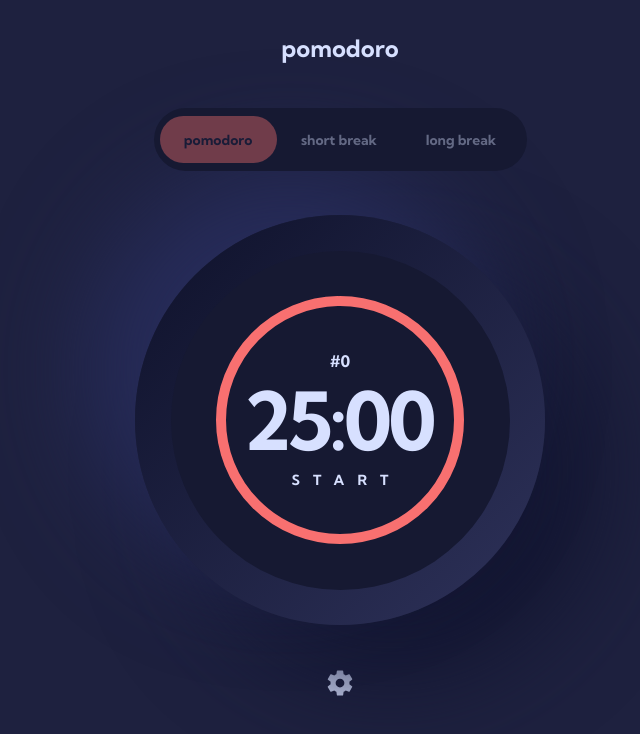
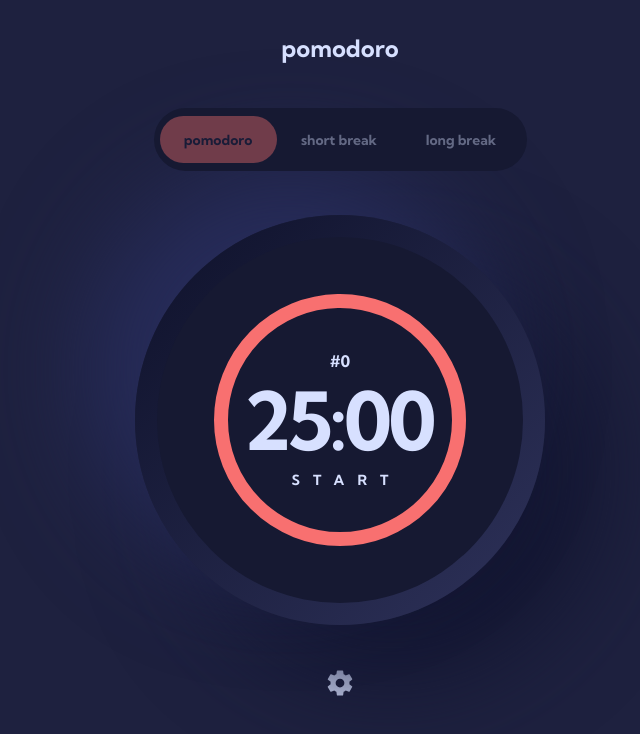
Before and after one commit to Furxx2000/Pomodoro-app, a React (Vite) app: page / in a window 1280 px wide. Shown: the top 734 px of the page, without its empty margins (300-940 px from the left). Built offline with nearby package versions, Linux system fonts and the light colour scheme.

Commit message:
Change width

```diff
--- a/src/index.css
+++ b/src/index.css
@@ -113,8 +113,8 @@
     box-shadow: -50px -50px 100px #272c5a, 50px 50px 100px #121530;
   }
   .timer-center-size {
-    width: clamp(268px, 65vw, 339px);
-    height: clamp(268px, 65vw, 339px);
+    width: clamp(268px, 65vw, 366px);
+    height: clamp(268px, 65vw, 366px);
   }
 
   .timer-progress-bar {
@@ -128,13 +128,19 @@
     transform-origin: center;
   }
 
+  @media only screen and (min-width: 768px) {
+    .timer-progress-bar {
+      stroke-width: 14;
+    }
+  }
+
   .timer-progress-bar:nth-child(1) {
     stroke-dashoffset: 0;
     stroke: transparent;
   }
 
   .dialog-width {
-    width: clamp(327px, 65vw, 540px);
+    width: clamp(327px, 71vw, 540px);
   }
 
   .text-1 {
```
